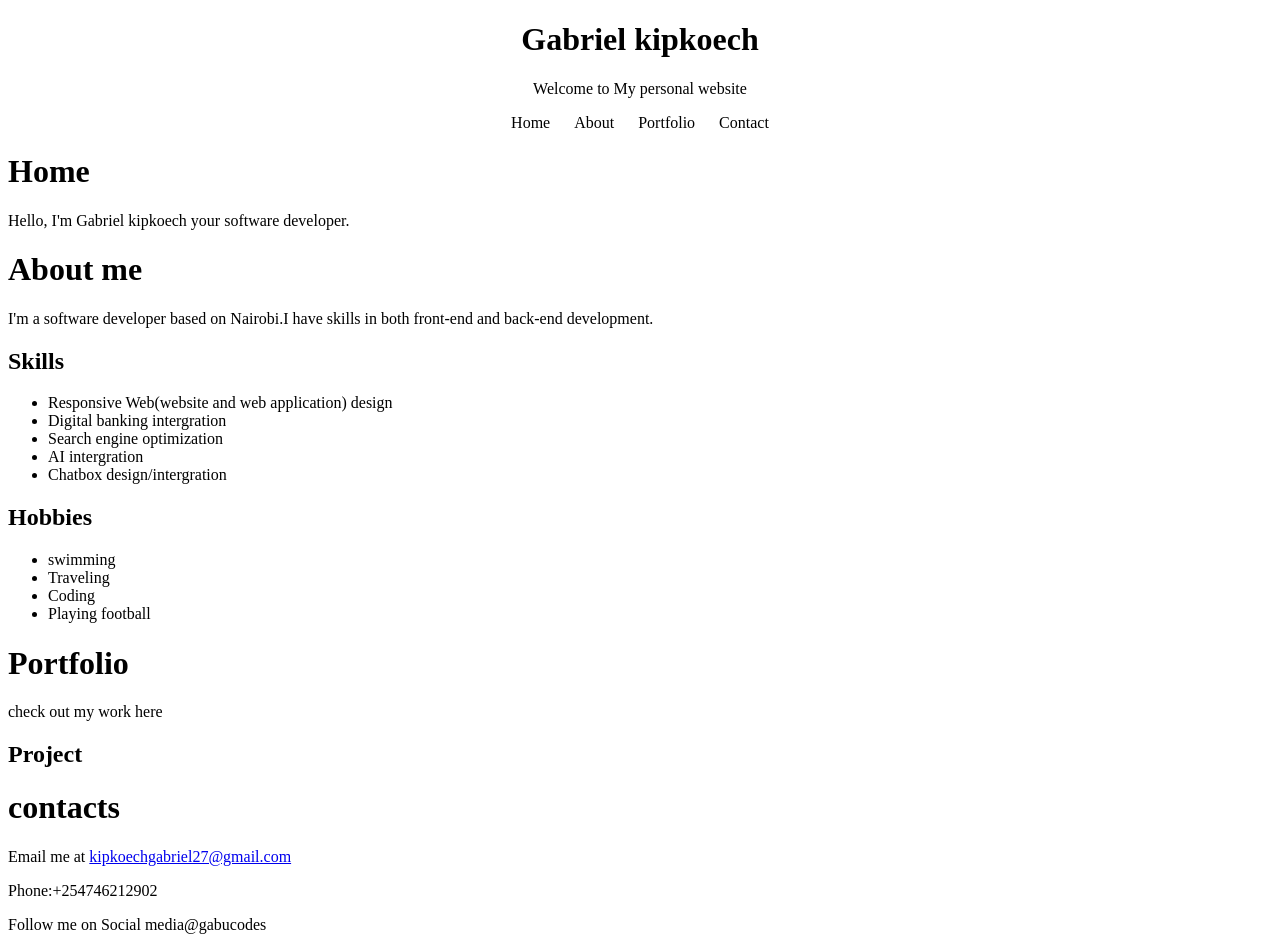
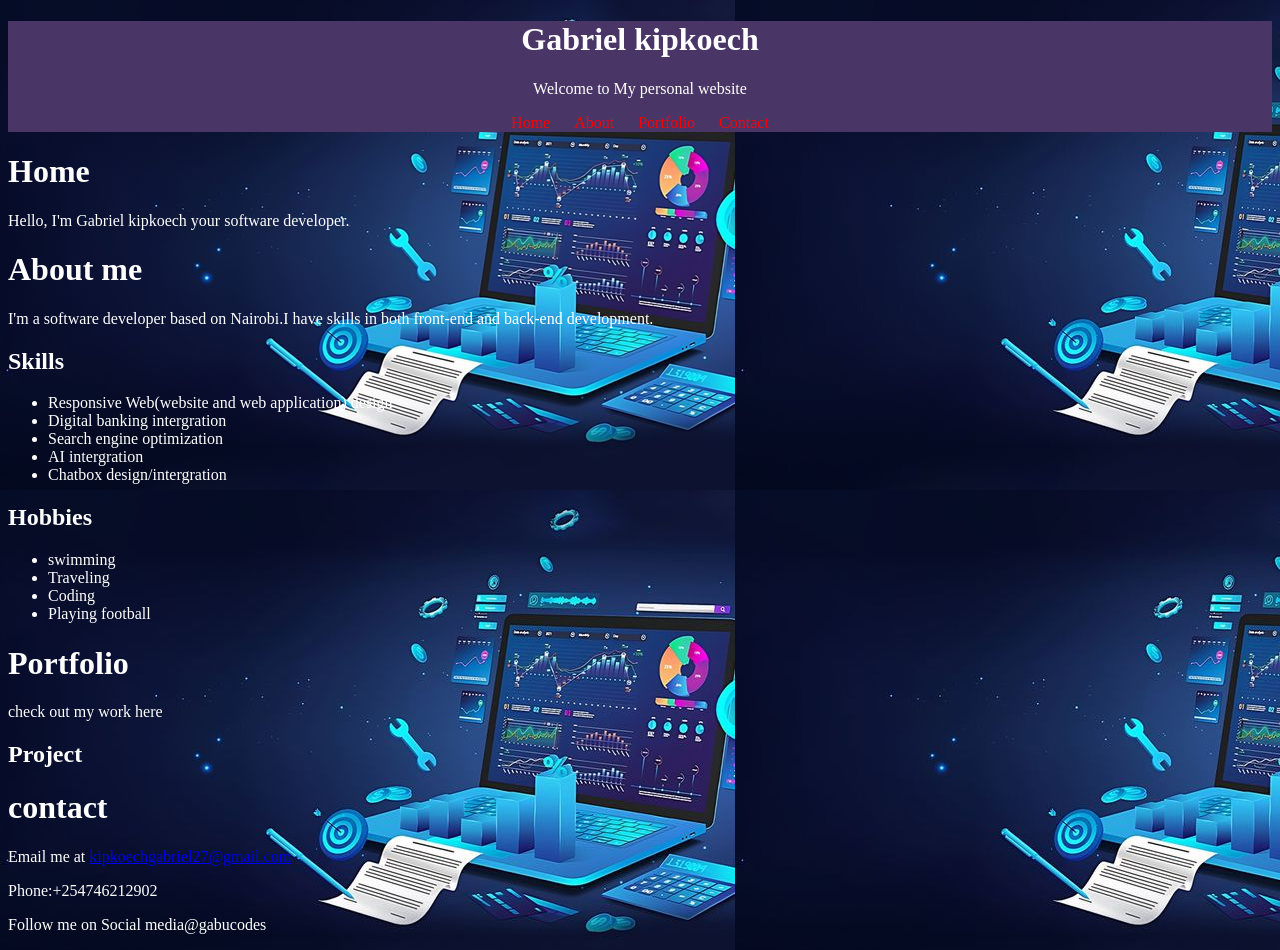
Before and after one commit to gabucodes/my-personal-website, a plain HTML site: page index.html in a window 1280 px wide. Drawn offline with Linux system fonts and the light colour scheme.

Commit message:
adds css and java

```diff
--- a/index.html
+++ b/index.html
@@ -6,22 +6,22 @@
         <title>Gabriel kipkoech-My personal website</title>
         <link rel="stylesheet" href="style.css"
     </head>
-    <body>
+    <body id="home">
         <div id="header">
             <h1>Gabriel kipkoech</h1>
             <p>Welcome to My personal website</p>
         <nav id="navbar">
-            <a>Home</a>
-            <a>About</a>
-            <a>Portfolio</a>
-            <a>Contact</a>
+            <a href="#home">Home</a>
+            <a href="#about">About</a>
+            <a href="#portfolio">Portfolio</a>
+            <a href="#contact">Contact</a>
         </nav>
         </div>
-        <div>
+        <div id="hero">
             <h1>Home</h1>
             <p>Hello, I'm Gabriel kipkoech your software developer.</p>
         </div>
-        <div>
+        <div id="about">
             <h1>About me</h1>
             <P>I'm a software developer based on Nairobi.I have skills in both front-end and back-end development. </P>
             <div>
@@ -34,7 +34,7 @@
                     <li>Chatbox design/intergration</li>
                  </ul>
             </div>
-            <div>
+            <div id="hobbies">
                 <h2>Hobbies</h2>
                 <ul>
                     <li>swimming</li>
@@ -44,15 +44,15 @@
                 </ul>
             </div>
         </div>
-        <div>
+        <div id="Portfolio">
             <h1>Portfolio</h1>
             <p>check out my work here</p>
         </div>
-        <div>
+        <div id="project">
             <h2>Project</h2>
         </div>
-        <div>
-            <h1>contacts</h1>
+        <div id="contact">
+            <h1>contact</h1>
             <p>Email me at <a href="mailto:kipkoechgabriel27@gmail.com">kipkoechgabriel27@gmail.com</a></p>
             <p>Phone:+254746212902</p>
             <p>Follow me on Social media@gabucodes</p>
--- a/index.js
+++ b/index.js
@@ -1,6 +1,12 @@
-//const header = document.getElementById("header")
+const header = document.getElementById("header")
 header.style.textAlign = "center"
+header.style.color ="white"
 const navbar = document.querySelectorAll("#navbar a")
 for(element of navbar){
 element.style.padding = "10px"
+element.style.textDecoration = "none"
+element.style.cursor = "pointer"
+element.style.color = "red"
 }
+
+const hero = document.getElementById("hero")
--- a/style.css
+++ b/style.css
@@ -0,0 +1,9 @@
+#header {
+background-color: #493667
+}
+#home {
+background-image: url("image.jpg.jpeg")
+}
+#home {
+    color: white;
+}
```
Also changed, not shown: image.jpg.jpeg (added), image1.jpg.jpeg (added).
